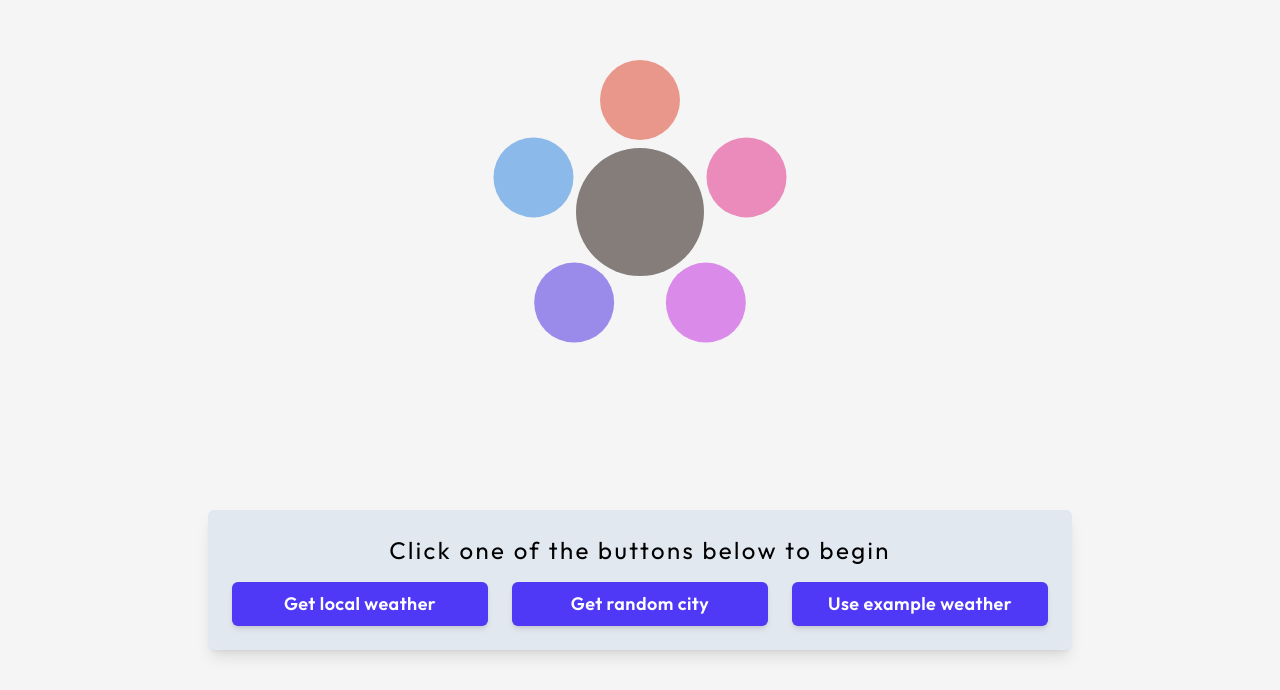
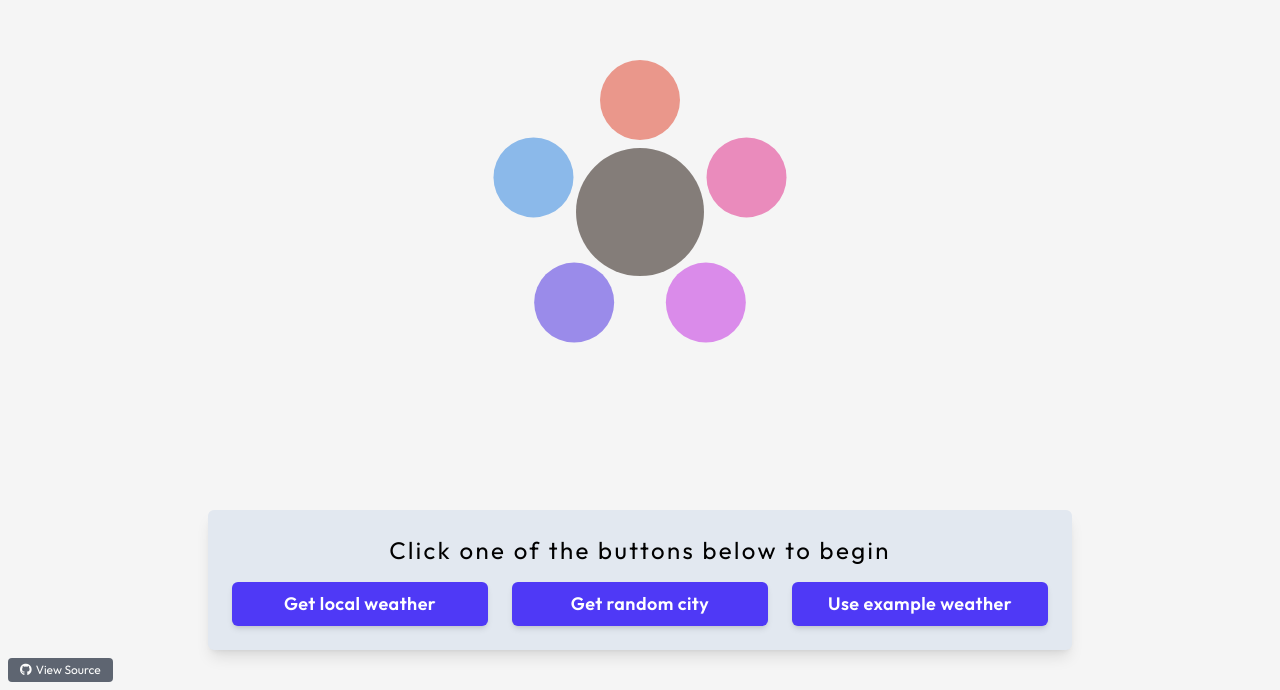
Before and after one commit to sukelully/unwind-chimes, a React (Vite) app: page / in a window 1280 px wide. Shown: the part 110-800 px from the top of the page. Built offline with nearby package versions, Linux system fonts and the light colour scheme; no server answers; the HTML template or start-up script is replaced by a standard one.

Commit message:
feat: add link to source code, add SEO tags - closes #60, closes #34

```diff
--- a/index.html
+++ b/index.html
@@ -1,16 +1,25 @@
 <!doctype html>
 <html lang="en" class="bg-neutral-100 dark:bg-black">
+
 <head>
   <meta charset="UTF-8" />
   <meta name="viewport" content="width=device-width, initial-scale=1.0" />
 
-    <!-- Fonts -->
-    <link rel="preconnect" href="https://fonts.googleapis.com" />
-    <link rel="preconnect" href="https://fonts.gstatic.com" crossorigin />
-    <link
-      href="https://fonts.googleapis.com/css2?family=Quicksand:wght@300..700&display=swap"
-      rel="stylesheet"
-    />
+  <title>Unwind Chimes - Wind Chime Simulator</title>
+  <!-- SEO -->
+  <meta name="description"
+    content="Unwind Chimes generates soothing, real-time ambient soundscapes using weather data." />
+  <meta name="author" content="Luke" />
+  <meta name="robots" content="index, follow" />
+  <meta property="og:type" content="website" />
+  <meta property="og:title" content="Unwind Chimes - Wind Chime Simulator" />
+  <meta property="og:description"
+    content="Generate soothing, real-time ambient soundscapes from weather data with Unwind Chimes." />
+  <meta property="og:url" content="https://unwind-chimes.vercel.app" />
+  <meta property="og:site_name" content="Unwind Chimes" />
+
+  <!-- Font awesome -->
+  <script src="https://kit.fontawesome.com/9ab3110fa7.js" crossorigin="anonymous"></script>
 
   <!-- Favicon -->
   <link rel="icon" type="image/png" href="favicon/favicon-96x96.png" sizes="96x96" />
@@ -29,4 +38,5 @@
   <div id="root"></div>
   <script type="module" src="/src/main.tsx"></script>
 </body>
+
 </html>
--- a/src/App.tsx
+++ b/src/App.tsx
@@ -22,6 +22,7 @@ function App() {
   const chimeWeather = weather ?? defaultWeather;
 
   return (
+    <>
       <main className="mx-auto flex min-h-screen max-w-4xl flex-col gap-6 px-4 py-10 sm:gap-4">
         {weather && (
           <div className="flex flex-grow flex-col dark:text-white">
@@ -48,6 +49,17 @@ function App() {
           />
         </div>
       </main>
+
+      <a
+        href="https://github.com/sukelully/unwind-chimes"
+        target="_blank"
+        rel="noopener noreferrer"
+        className="fixed bottom-2 left-2 z-50 rounded bg-gray-800 px-3 py-1 text-xs text-white opacity-70 transition-opacity hover:opacity-100 dark:bg-gray-200 dark:text-gray-900"
+      >
+        <i className="fa-brands fa-github mr-1" aria-hidden="true"></i>
+        View Source
+      </a>
+    </>
   );
 }
 
```
Lines whose indentation alone changed are shown as unchanged.
